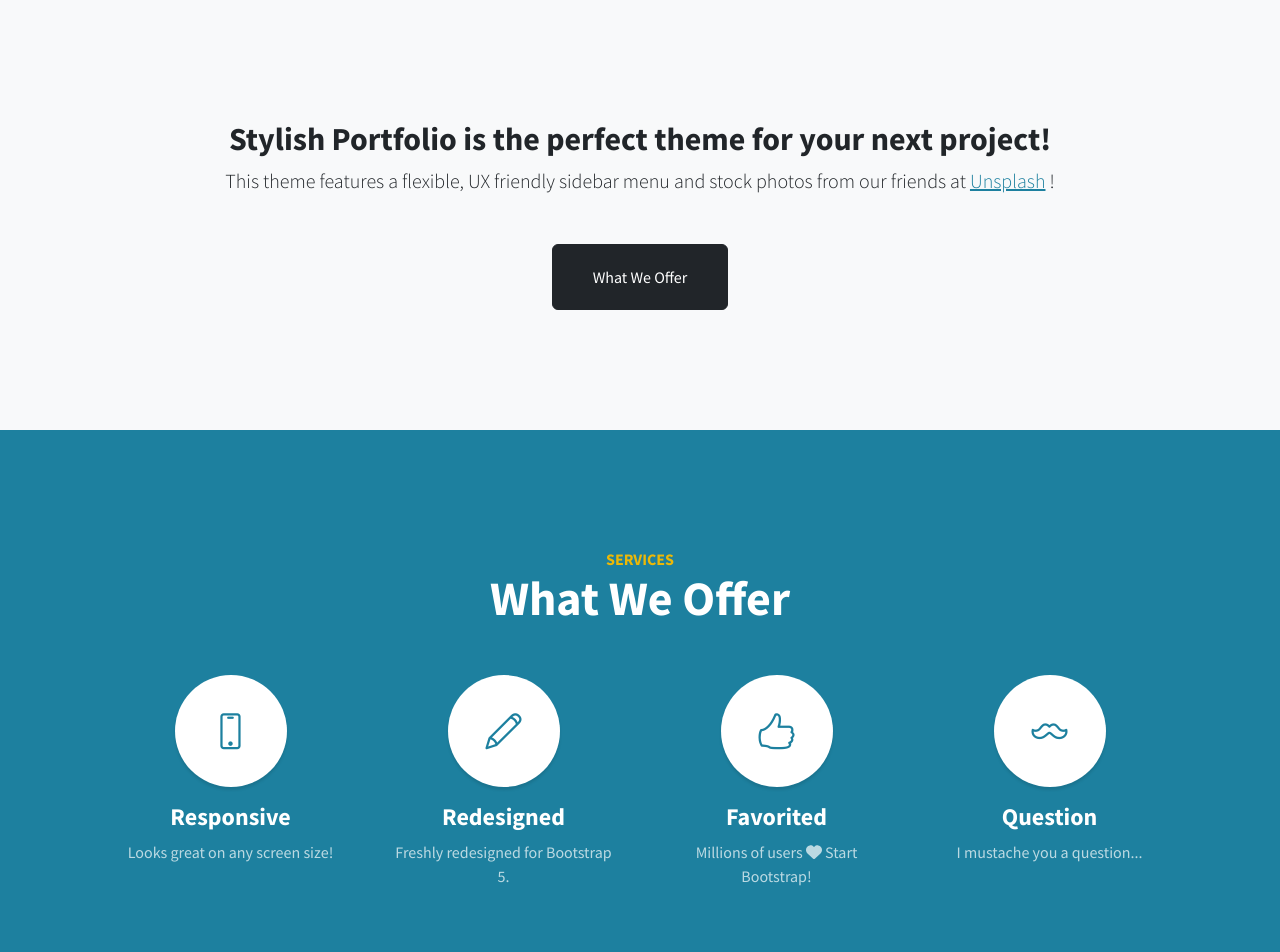
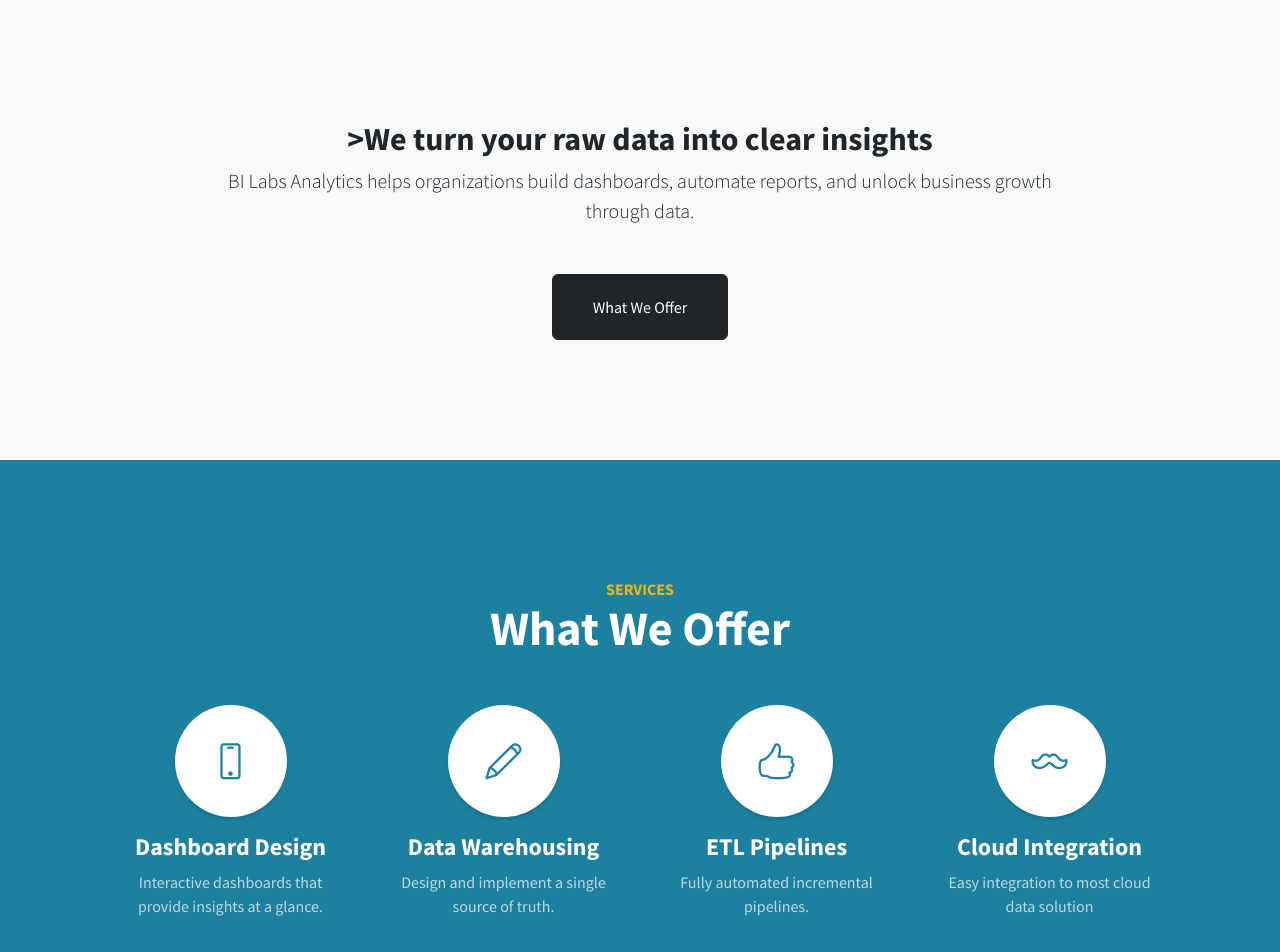
Before and after one commit to uopcoding/serepo, a plain HTML site: page index.html in a window 1280 px wide. Shown: the part 800-1752 px from the top of the page. Drawn offline with nearby package versions, Linux system fonts and the light colour scheme.

Commit message:
customize landing page

```diff
--- a/index.html
+++ b/index.html
@@ -5,7 +5,7 @@
         <meta name="viewport" content="width=device-width, initial-scale=1, shrink-to-fit=no" />
         <meta name="description" content="" />
         <meta name="author" content="" />
-        <title>Stylish Portfolio - Start Bootstrap Template</title>
+        <title>BI Labs Analytics - Your BI Solution</title>
         <!-- Favicon-->
         <link rel="icon" type="image/x-icon" href="assets/favicon.ico" />
         <!-- Font Awesome icons (free version)-->
@@ -33,8 +33,8 @@
         <!-- Header-->
         <header class="masthead d-flex align-items-center">
             <div class="container px-4 px-lg-5 text-center">
-                <h1 class="mb-1">Stylish Portfolio</h1>
-                <h3 class="mb-5"><em>A Free Bootstrap Theme by Start Bootstrap</em></h3>
+                <h1 class="mb-1">BI Labs Analytics</h1>
+                <h3 class="mb-5"><em>Business Intelligence Solutions Made Easy</em></h3>
                 <a class="btn btn-primary btn-xl" href="#about">Find Out More</a>
             </div>
         </header>
@@ -43,11 +43,9 @@
             <div class="container px-4 px-lg-5 text-center">
                 <div class="row gx-4 gx-lg-5 justify-content-center">
                     <div class="col-lg-10">
-                        <h2>Stylish Portfolio is the perfect theme for your next project!</h2>
+                        <h2>>We turn your raw data into clear insights</h2>
                         <p class="lead mb-5">
-                            This theme features a flexible, UX friendly sidebar menu and stock photos from our friends at
-                            <a href="https://unsplash.com/">Unsplash</a>
-                            !
+                            BI Labs Analytics helps organizations build dashboards, automate reports, and unlock business growth through data.
                         </p>
                         <a class="btn btn-dark btn-xl" href="#services">What We Offer</a>
                     </div>
@@ -64,27 +62,23 @@
                 <div class="row gx-4 gx-lg-5">
                     <div class="col-lg-3 col-md-6 mb-5 mb-lg-0">
                         <span class="service-icon rounded-circle mx-auto mb-3"><i class="icon-screen-smartphone"></i></span>
-                        <h4><strong>Responsive</strong></h4>
-                        <p class="text-faded mb-0">Looks great on any screen size!</p>
+                        <h4><strong>Dashboard Design</strong></h4>
+                        <p class="text-faded mb-0">Interactive dashboards that provide insights at a glance.</p>
                     </div>
                     <div class="col-lg-3 col-md-6 mb-5 mb-lg-0">
                         <span class="service-icon rounded-circle mx-auto mb-3"><i class="icon-pencil"></i></span>
-                        <h4><strong>Redesigned</strong></h4>
-                        <p class="text-faded mb-0">Freshly redesigned for Bootstrap 5.</p>
+                        <h4><strong>Data Warehousing</strong></h4>
+                        <p class="text-faded mb-0">Design and implement a single source of truth.</p>
                     </div>
                     <div class="col-lg-3 col-md-6 mb-5 mb-md-0">
                         <span class="service-icon rounded-circle mx-auto mb-3"><i class="icon-like"></i></span>
-                        <h4><strong>Favorited</strong></h4>
-                        <p class="text-faded mb-0">
-                            Millions of users
-                            <i class="fas fa-heart"></i>
-                            Start Bootstrap!
-                        </p>
+                        <h4><strong>ETL Pipelines</strong></h4>
+                        <p class="text-faded mb-0">Fully automated incremental pipelines.</p>
                     </div>
                     <div class="col-lg-3 col-md-6">
                         <span class="service-icon rounded-circle mx-auto mb-3"><i class="icon-mustache"></i></span>
-                        <h4><strong>Question</strong></h4>
-                        <p class="text-faded mb-0">I mustache you a question...</p>
+                        <h4><strong>Cloud Integration</strong></h4>
+                        <p class="text-faded mb-0">Easy integration to most cloud data solution</p>
                     </div>
                 </div>
             </div>
@@ -112,8 +106,8 @@
                         <a class="portfolio-item" href="#!">
                             <div class="caption">
                                 <div class="caption-content">
-                                    <div class="h2">Stationary</div>
-                                    <p class="mb-0">A yellow pencil with envelopes on a clean, blue backdrop!</p>
+                                    <div class="h2">Sales Dashboard</div>
+                                    <p class="mb-0">Visualizing real-time KPIs and monthly revenue trends.</p>
                                 </div>
                             </div>
                             <img class="img-fluid" src="assets/img/portfolio-1.jpg" alt="..." />
@@ -159,7 +153,7 @@
         <section class="content-section bg-primary text-white">
             <div class="container px-4 px-lg-5 text-center">
                 <h2 class="mb-4">The buttons below are impossible to resist...</h2>
-                <a class="btn btn-xl btn-light me-4" href="#!">Click Me!</a>
+                <a class="btn btn-xl btn-light me-4" href="#!">Get a Demo</a>
                 <a class="btn btn-xl btn-dark" href="#!">Look at Me!</a>
             </div>
         </section>
@@ -183,7 +177,7 @@
                         <a class="social-link rounded-circle text-white" href="#!"><i class="icon-social-github"></i></a>
                     </li>
                 </ul>
-                <p class="text-muted small mb-0">Copyright &copy; Your Website 2023</p>
+                <p class="text-muted small mb-0">© 2025 BrightPath Analytics. All rights reserved.</p>
             </div>
         </footer>
         <!-- Scroll to Top Button-->
```
